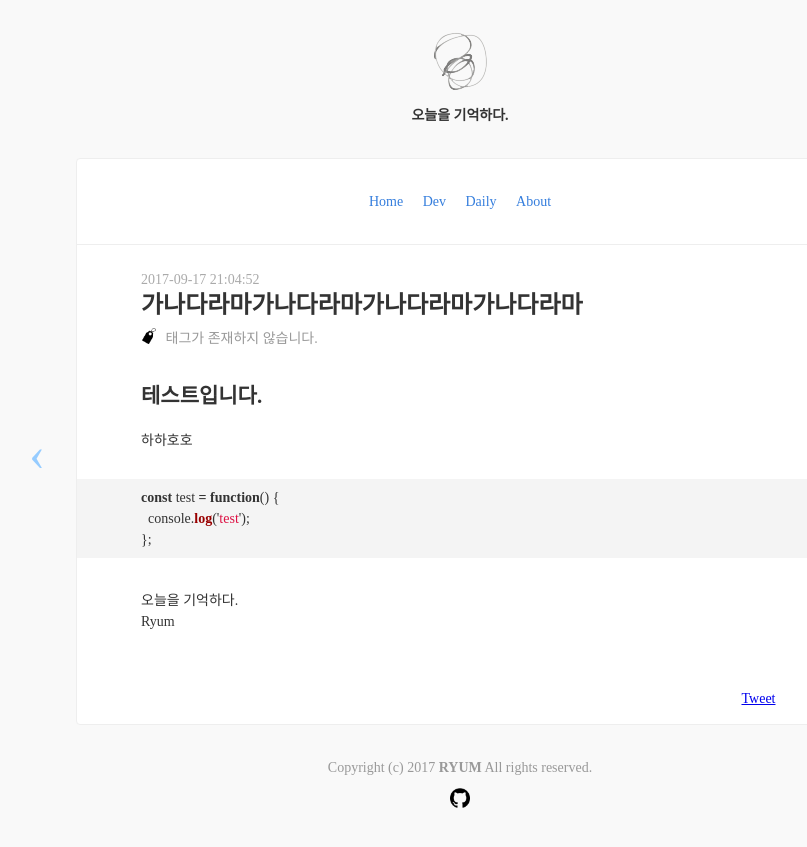
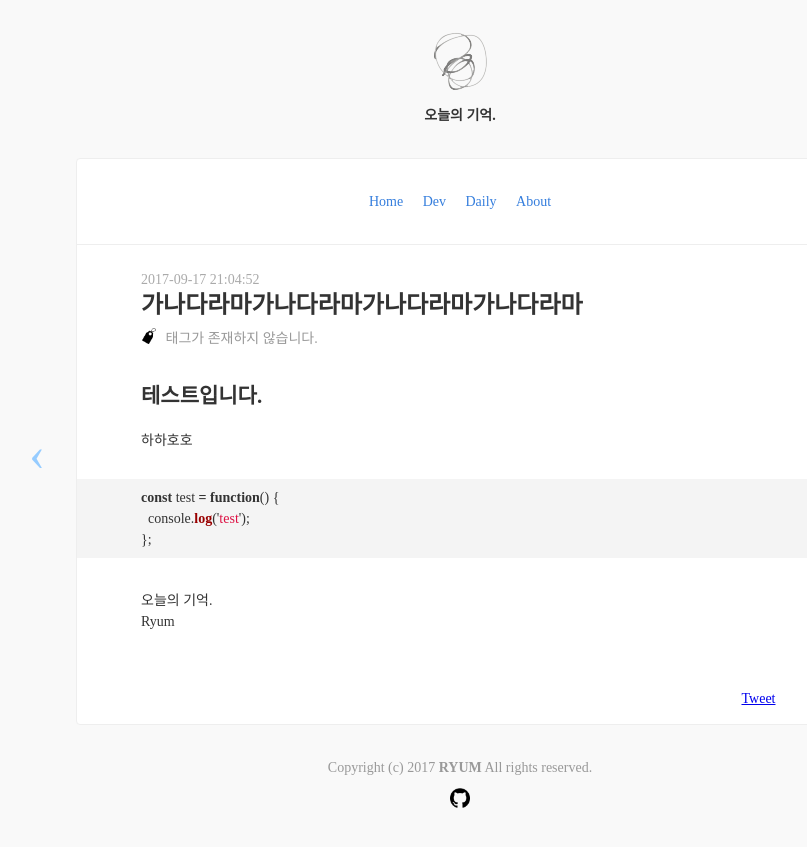
Before and after one commit to ryum91/ryum91.github.com, a Jekyll site: the page built from _posts/2017-09-17-9.md, in a window 1280 px wide. Shown: the top 847 px of the page, without its empty margins (180-987 px from the left). Built offline with Jekyll 4.4.1, drawn with Linux system fonts in a browser that asks for light colours; nearby versions of some CDN libraries; some web fonts are replaced; comment, search, counter and statistics services are not loaded.

Commit message:
[GitHub Page] Name Change

```diff
--- a/_config.yml
+++ b/_config.yml
@@ -1,5 +1,5 @@
 # ----------- CONFIGURABLE START -----------
-title:            "오늘을 기억하다."
+title:            "오늘의 기억."
 description:      "Charyum. Park"
 url:              https://ryum91.github.io # Site url, without a slash at the end.
 signoff:          "Ryum" # Your name
--- a/_includes/signoff.html
+++ b/_includes/signoff.html
@@ -1,4 +1,4 @@
 <p class="mt4">
-  오늘을 기억하다.<br>
+  오늘의 기억.<br>
   {{ site.signoff }}
 </p>
```
